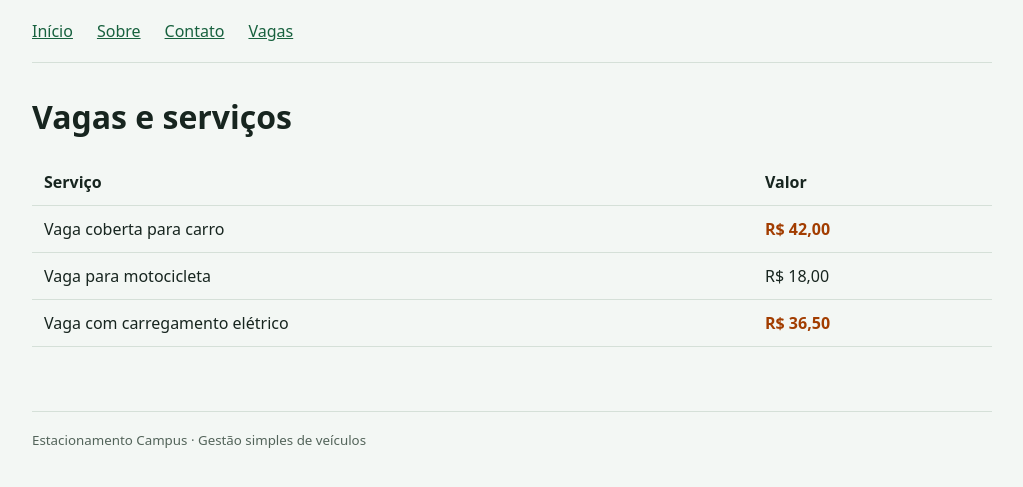
After one commit to GabrielUaren18/pweb1-atividades, a Laravel app: page /produtos in a window 1280 px wide. The commit adds this page. Shown: the top 487 px of the page, without its empty margins (128-1151 px from the left). Run offline with Laravel 12, Linux system fonts and the light colour scheme.

Commit message:
feat(aula05-a06): lista vagas com valores escapados

```diff
--- a/aula05-mvc/public/css/estilo.css
+++ b/aula05-mvc/public/css/estilo.css
@@ -53,6 +53,23 @@ a {
     text-decoration: none;
 }
 
+.destaque {
+    color: #a23d00;
+    font-weight: 700;
+}
+
+table {
+    width: 100%;
+    border-collapse: collapse;
+}
+
+th,
+td {
+    padding: 0.75rem;
+    border-bottom: 1px solid #d5e0d8;
+    text-align: left;
+}
+
 main h1 {
     margin-top: 2rem;
 }
--- a/aula05-mvc/resources/views/partials/menu.blade.php
+++ b/aula05-mvc/resources/views/partials/menu.blade.php
@@ -2,4 +2,5 @@
     <a href="{{ route('inicio') }}">Início</a>
     <a href="{{ route('sobre') }}">Sobre</a>
     <a href="{{ route('contato') }}">Contato</a>
+    <a href="{{ route('produtos.index') }}">Vagas</a>
 </nav>
--- /dev/null
+++ b/aula05-mvc/resources/views/produtos/index.blade.php
@@ -0,0 +1,33 @@
+@extends('layouts.app')
+
+@section('titulo', 'Vagas e serviços')
+
+@section('conteudo')
+    <h1>Vagas e serviços</h1>
+    <table>
+        <thead>
+            <tr>
+                <th scope="col">Serviço</th>
+                <th scope="col">Valor</th>
+            </tr>
+        </thead>
+        <tbody>
+            @forelse ($produtos as $produto)
+                <tr>
+                    <td>{{ $produto['nome'] }}</td>
+                    <td>
+                        @if ($produto['preco'] > 30)
+                            <strong class="destaque">R$ {{ number_format($produto['preco'], 2, ',', '.') }}</strong>
+                        @else
+                            R$ {{ number_format($produto['preco'], 2, ',', '.') }}
+                        @endif
+                    </td>
+                </tr>
+            @empty
+                <tr>
+                    <td colspan="2">Nenhuma vaga disponível.</td>
+                </tr>
+            @endforelse
+        </tbody>
+    </table>
+@endsection
--- a/aula05-mvc/routes/web.php
+++ b/aula05-mvc/routes/web.php
@@ -18,6 +18,16 @@ Route::get('/inicio', function () {
     return redirect('/');
 });
 
+Route::get('/produtos', function () {
+    return view('produtos.index', [
+        'produtos' => [
+            ['nome' => 'Vaga coberta para carro', 'preco' => 42.00],
+            ['nome' => 'Vaga para motocicleta', 'preco' => 18.00],
+            ['nome' => 'Vaga com carregamento elétrico', 'preco' => 36.50],
+        ],
+    ]);
+})->name('produtos.index');
+
 Route::get('/produtos/{id}', function (int $id) {
     return "Produto {$id} solicitado no Estacionamento Campus.";
 })->whereNumber('id');
```
Also changed, not shown: aula05-mvc/respostas.md (+30 -2 lines), aula05-mvc/capturas/atividade-06-vagas.png (added), aula05-mvc/capturas/atividade-06-xss-escapado.png (added).
